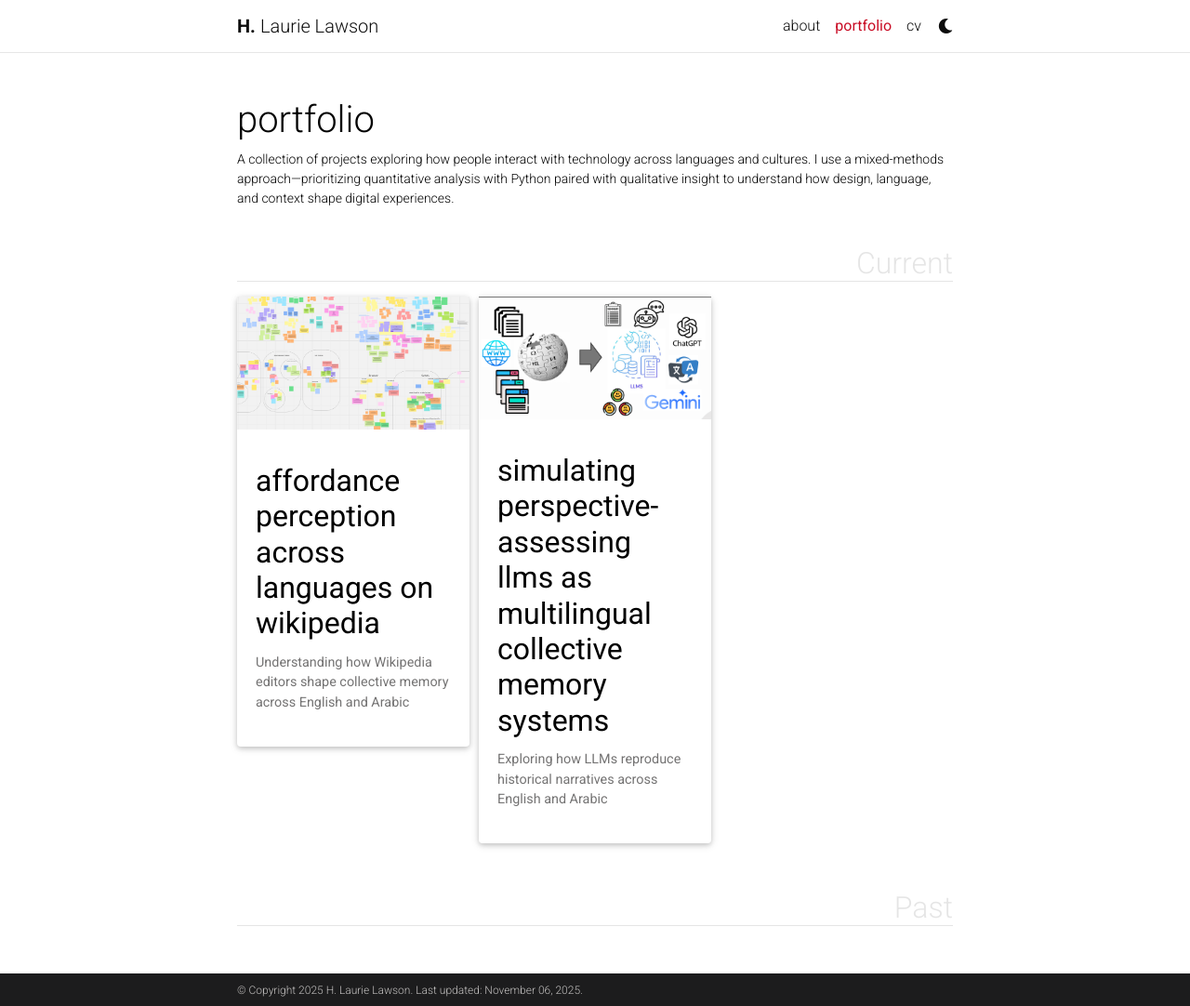
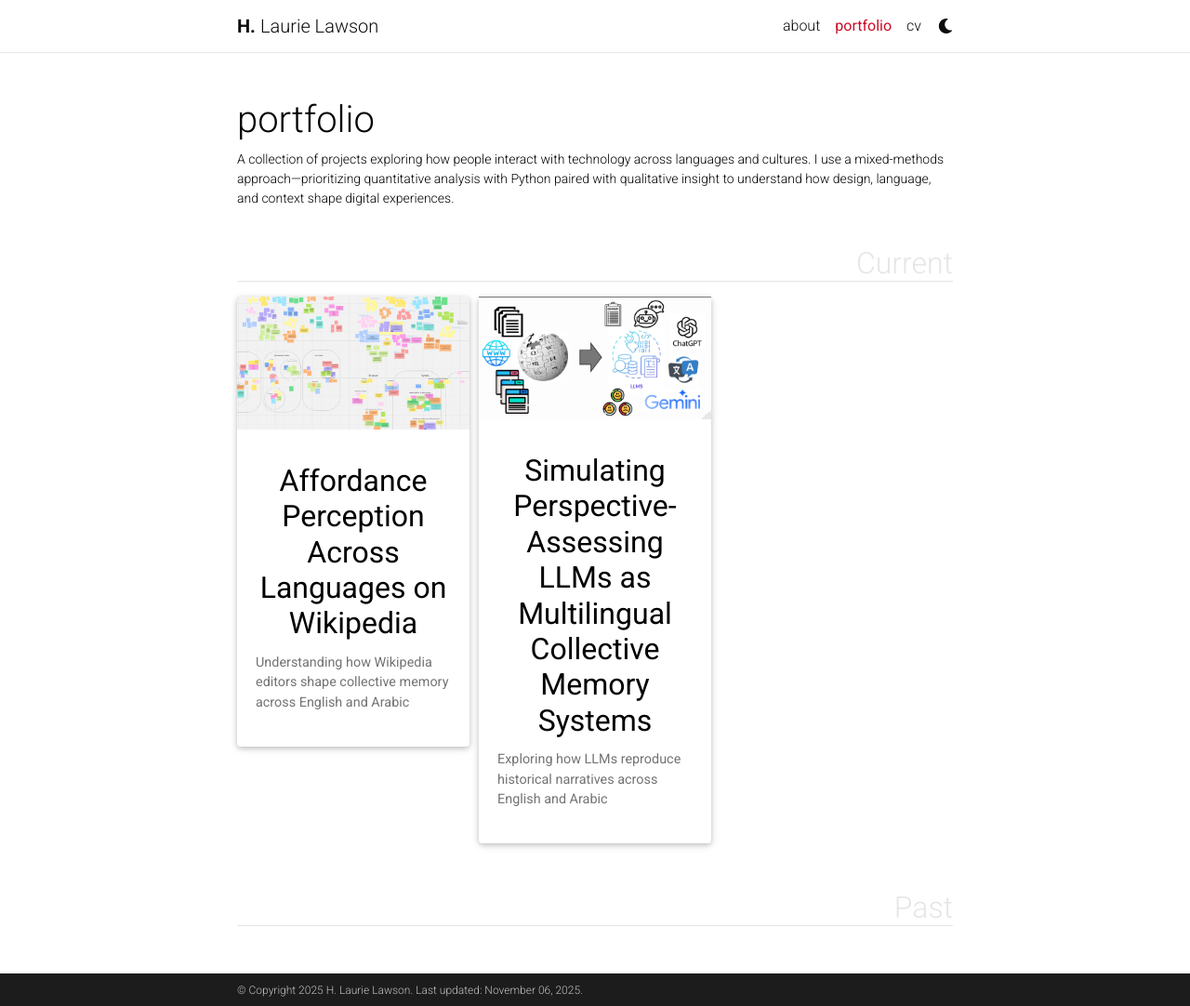
Before and after one commit to hlaurielawson/hlaurielawson.github.io, a Jekyll site: the page built from _pages/portfolio.md, in a window 1280 px wide and 1082 px high. Shown: the whole window at 93% size. Built offline with Jekyll 4.4.1, drawn with Linux system fonts in a browser that asks for light colours; full-size pictures stand in for the smaller copies a plugin makes; comment, search, counter and statistics services are not loaded; a style sheet for code colours, icons or effects is not loaded.

Commit message:
Update projects.html

```diff
--- a/_includes/projects.html
+++ b/_includes/projects.html
@@ -13,7 +13,7 @@
           alt="project thumbnail" -%}
         {%- endif %}
         <div class="card-body">
-          <h2 class="card-title text-lowercase">{{ project.title }}</h2>
+          <h2 class="card-title text-center">{{ project.title }}</h2>
           <p class="card-text">{{ project.description }}</p>
           <div class="row ml-1 mr-1 p-0">
             {%- if project.github -%}
```
